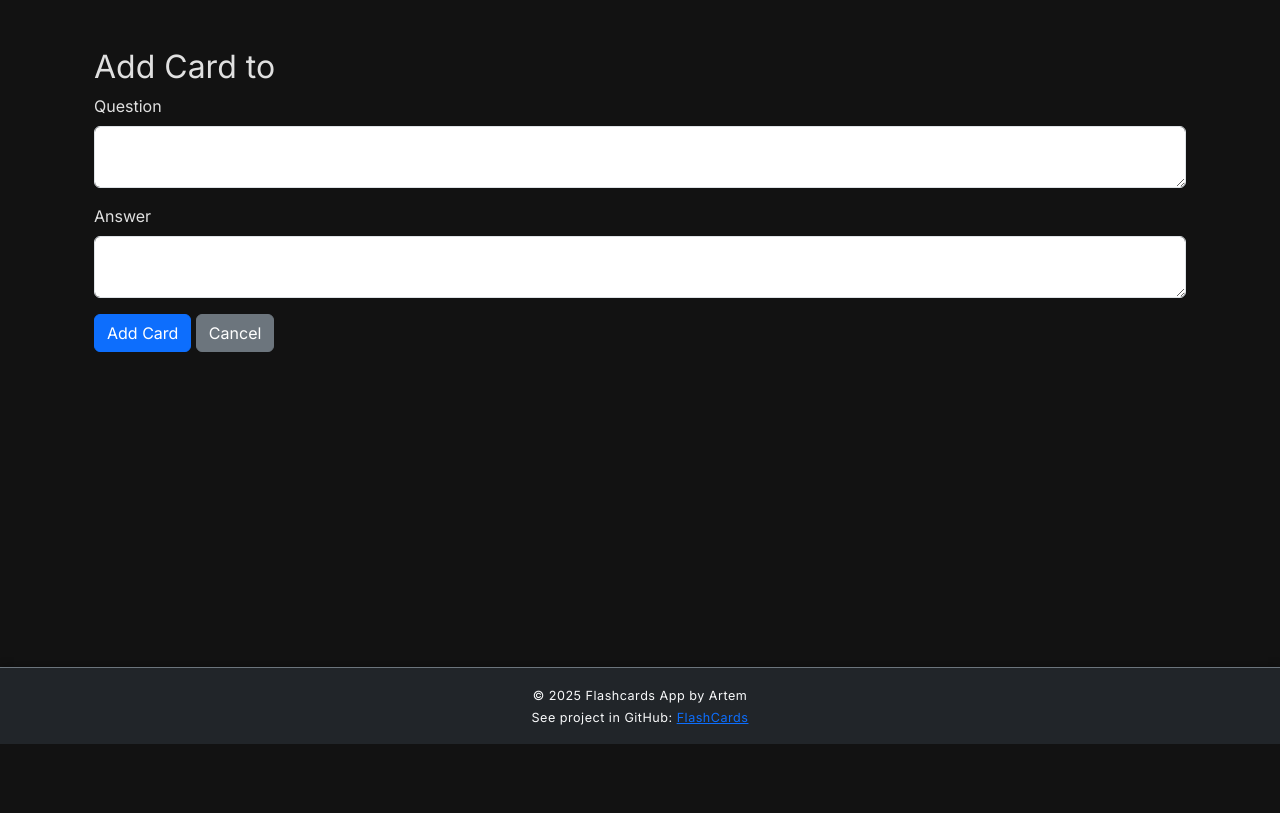
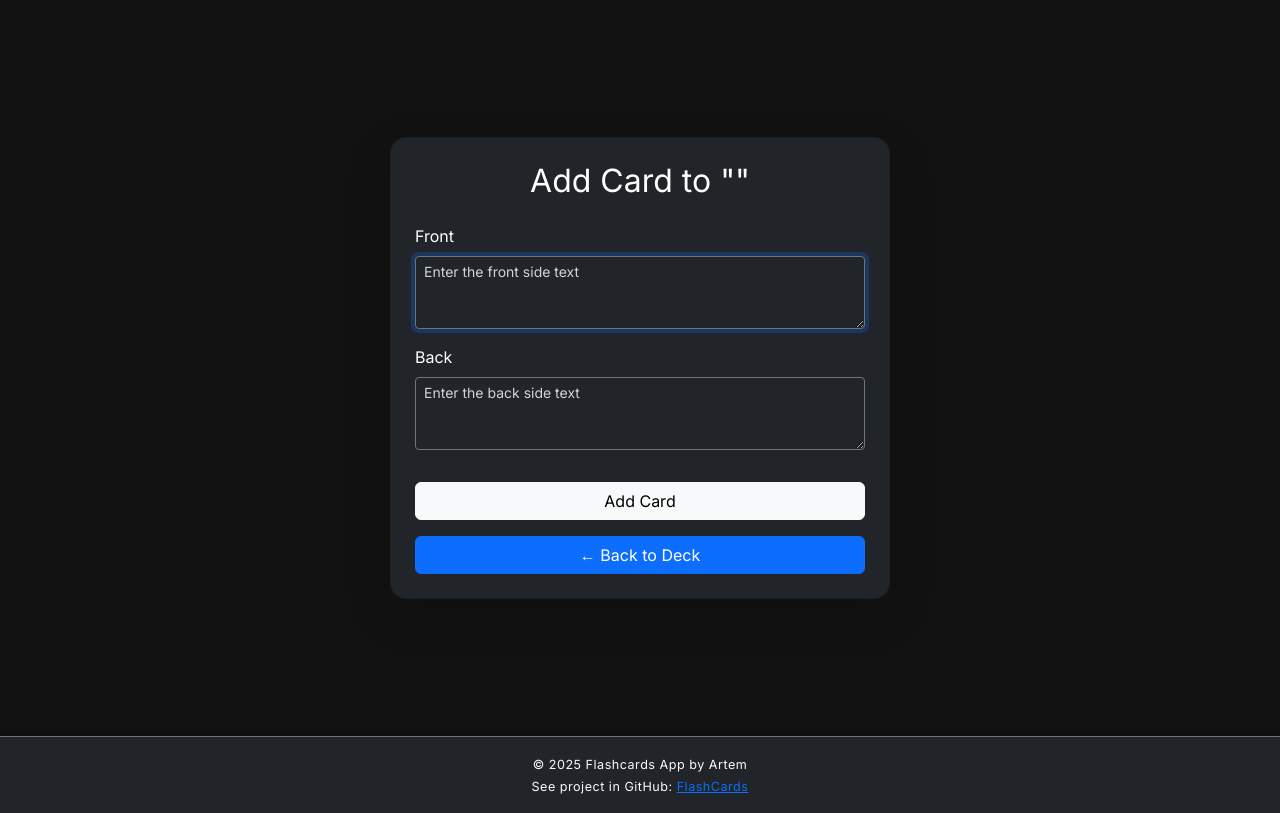
Before and after one commit to art64722/flashcards-app, a Flask app: template templates/add_card.html in a window 1280 px wide. Shown: the part 56-869 px from the top of the page. Before the commit the page ends 800 px from the top, so only its background shows below. Run offline with Flask 3, Linux system fonts and the light colour scheme; the template is opened without the code that fills it, so the values that code supplies are empty.

Commit message:
Restyle add_card

```diff
--- a/templates/add_card.html
+++ b/templates/add_card.html
@@ -3,18 +3,40 @@
 {% block title %}Add Card to {{ deck.name }}{% endblock %}
 
 {% block content %}
-<h2>Add Card to {{ deck.name }}</h2>
-
-<form method="post">
-    <div class="mb-3">
-        <label class="form-label">Question</label>
-        <textarea name="question" class="form-control" rows="2" required></textarea>
+<div class="d-flex justify-content-center align-items-center" style="min-height: 80vh;">
+    <div class="card shadow-lg p-4 bg-dark text-white" style="width: 100%; max-width: 500px; border-radius: 1rem;">
+        <h2 class="text-center mb-4">Add Card to "{{ deck.name }}"</h2>
+        <form action="/decks/{{ deck.id }}/add" method="post">
+            <div class="mb-3">
+                <label for="front" class="form-label">Front</label>
+                <textarea
+                    autocomplete="off"
+                    autofocus
+                    id="front"
+                    name="front"
+                    class="form-control form-control-sm bg-dark text-white border-secondary"
+                    rows="3"
+                    placeholder="Enter the front side text"
+                    required
+                ></textarea>
+            </div>
+            <div class="mb-3">
+                <label for="back" class="form-label">Back</label>
+                <textarea
+                    autocomplete="off"
+                    id="back"
+                    name="back"
+                    class="form-control form-control-sm bg-dark text-white border-secondary"
+                    rows="3"
+                    placeholder="Enter the back side text"
+                    required
+                ></textarea>
+            </div>
+            <button type="submit" class="btn btn-light w-100 mt-3">Add Card</button>
+        </form>
+        <div class="text-center mt-3">
+            <a href="/decks/{{ deck.id }}" class="btn btn-primary w-100">← Back to Deck</a>
+        </div>
     </div>
-    <div class="mb-3">
-        <label class="form-label">Answer</label>
-        <textarea name="answer" class="form-control" rows="2" required></textarea>
-    </div>
-    <button type="submit" class="btn btn-primary">Add Card</button>
-    <a href="/decks/{{ deck.id }}" class="btn btn-secondary">Cancel</a>
-</form>
+</div>
 {% endblock %}
```
